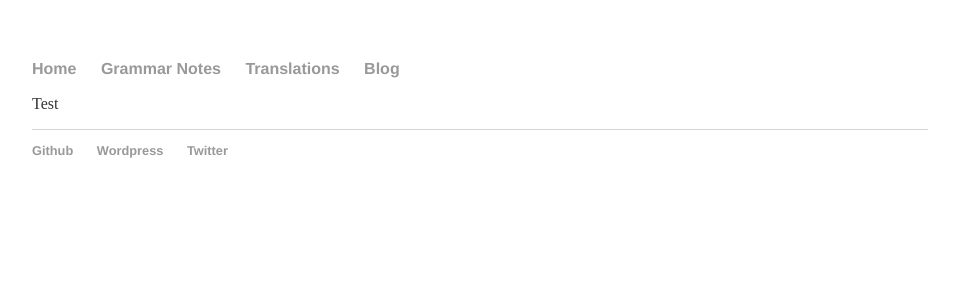
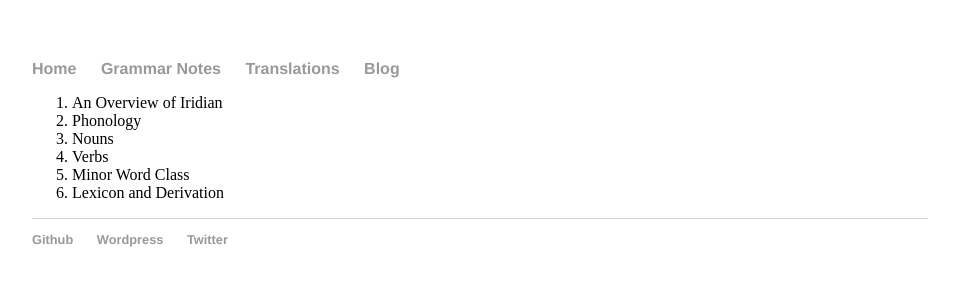
Before and after one commit to roelchristian/roelchristian.github.io, a Jekyll site: the page built from grammar/index.html, in a window 1280 px wide. Shown: the top 300 px of the page, without its empty margins (160-1119 px from the left). Built offline with Jekyll 4.4.1, drawn with Linux system fonts in a browser that asks for light colours.

Commit message:
Update grammar index

```diff
--- a/grammar/index.html
+++ b/grammar/index.html
@@ -3,5 +3,11 @@ layout: default
 title: Index of Online Grammar
 ---
 
-
-<p>Test</p>
+<ol>
+    <li>An Overview of Iridian</li>
+    <li>Phonology</li>
+    <li>Nouns</li>
+    <li>Verbs</li>
+    <li>Minor Word Class</li>
+    <li>Lexicon and Derivation</li>
+</ol>
```
